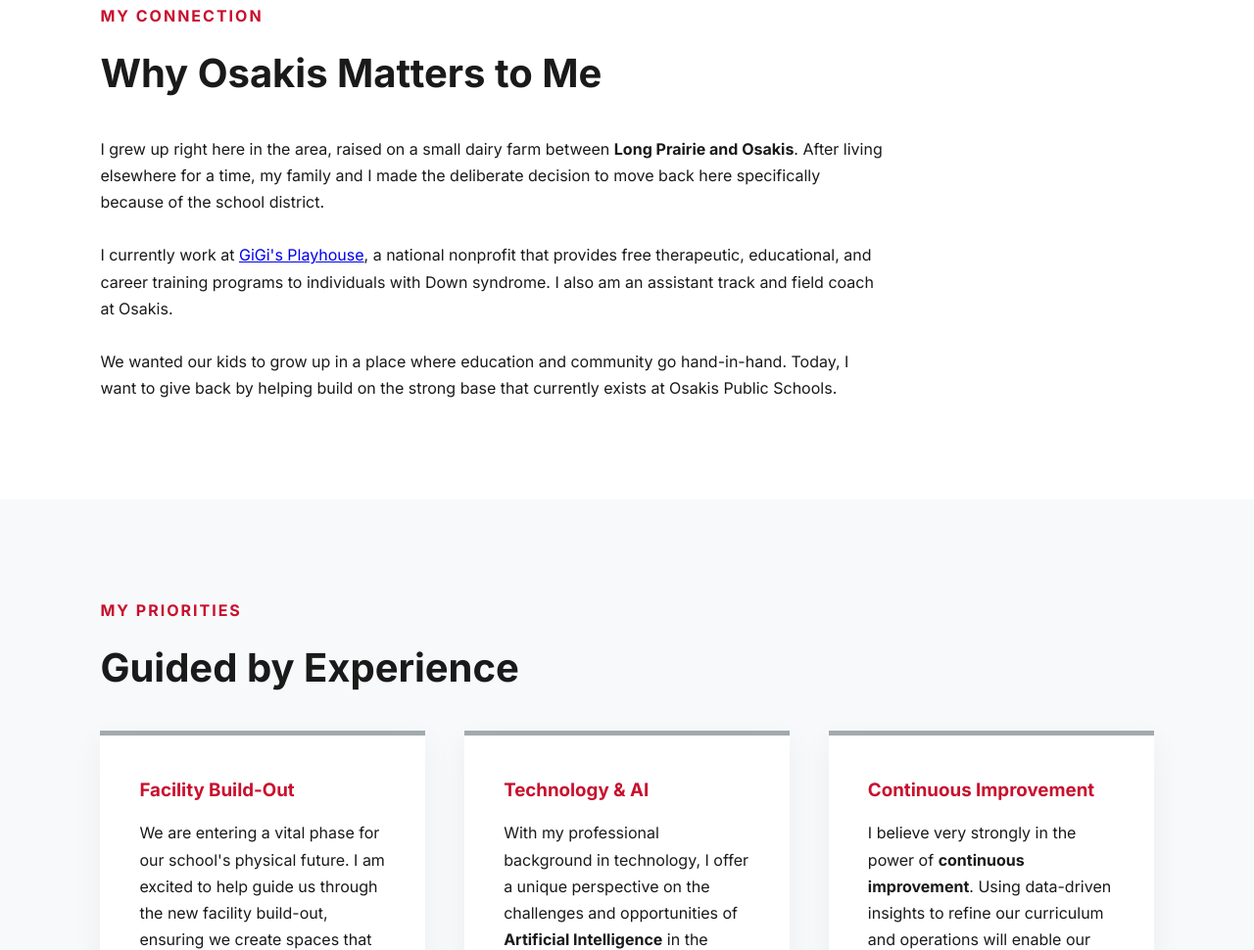
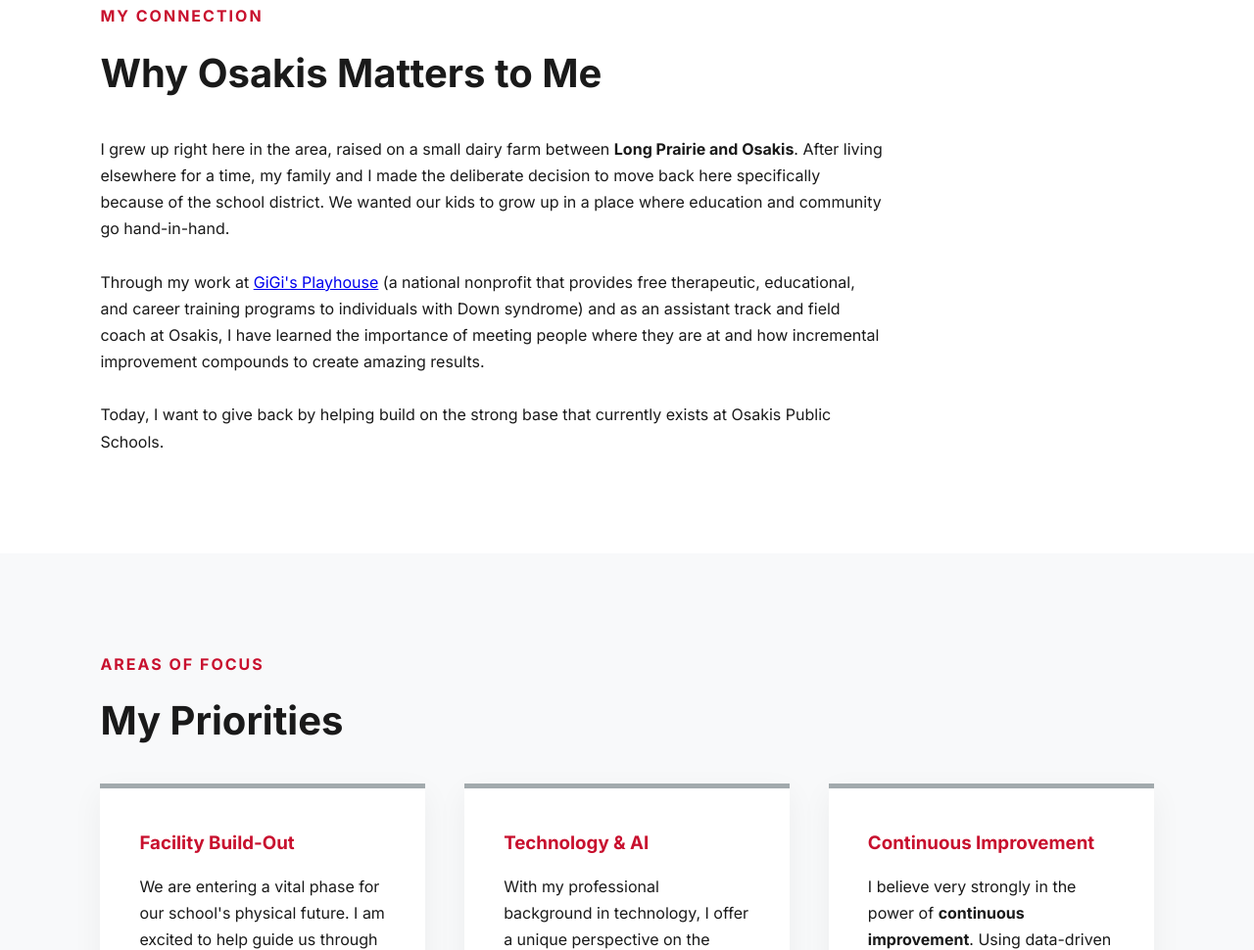
Before and after one commit to otrembaforschoolboard/website, a plain HTML site: page index.html in a window 1280 px wide. Shown: the part 810-1780 px from the top of the page at 98% size. Drawn offline with Linux system fonts and the light colour scheme.

Commit message:
Enhance content in about and priorities sections
Updated personal narrative and priorities section for clarity and detail.

```diff
--- a/index.html
+++ b/index.html
@@ -212,17 +212,17 @@
         <div style="max-width: 800px;">
             <span class="section-label">My Connection</span>
             <h2>Why Osakis Matters to Me</h2>
-            <p>I grew up right here in the area, raised on a small dairy farm between <strong>Long Prairie and Osakis</strong>. After living elsewhere for a time, my family and I made the deliberate decision to move back here specifically because of the school district. </p>
+            <p>I grew up right here in the area, raised on a small dairy farm between <strong>Long Prairie and Osakis</strong>. After living elsewhere for a time, my family and I made the deliberate decision to move back here specifically because of the school district. We wanted our kids to grow up in a place where education and community go hand-in-hand.</p>
             <br>
-            <p>I currently work at <a href="https://gigisplayhouse.org" target="_blank">GiGi's Playhouse</a>, a national nonprofit that provides free therapeutic, educational, and career training programs to individuals with Down syndrome. I also am an assistant track and field coach at Osakis.</p>
+            <p>Through my work at <a href="https://gigisplayhouse.org" target="_blank">GiGi's Playhouse</a> (a national nonprofit that provides free therapeutic, educational, and career training programs to individuals with Down syndrome) and as an assistant track and field coach at Osakis, I have learned the importance of meeting people where they are at and how incremental improvement compounds to create amazing results.</p>
             <br>
-            <p>We wanted our kids to grow up in a place where education and community go hand-in-hand. Today, I want to give back by helping build on the strong base that currently exists at Osakis Public Schools.</p>
+            <p>Today, I want to give back by helping build on the strong base that currently exists at Osakis Public Schools.</p>
         </div>
     </section>
 
 <section id="priorities" class="bg-silver">
-        <span class="section-label">My Priorities</span>
-        <h2>Guided by Experience</h2>
+        <span class="section-label">Areas of focus</span>
+        <h2>My Priorities</h2>
         <div class="grid">
             <div class="feature-card">
                 <h3>Facility Build-Out</h3>
```
